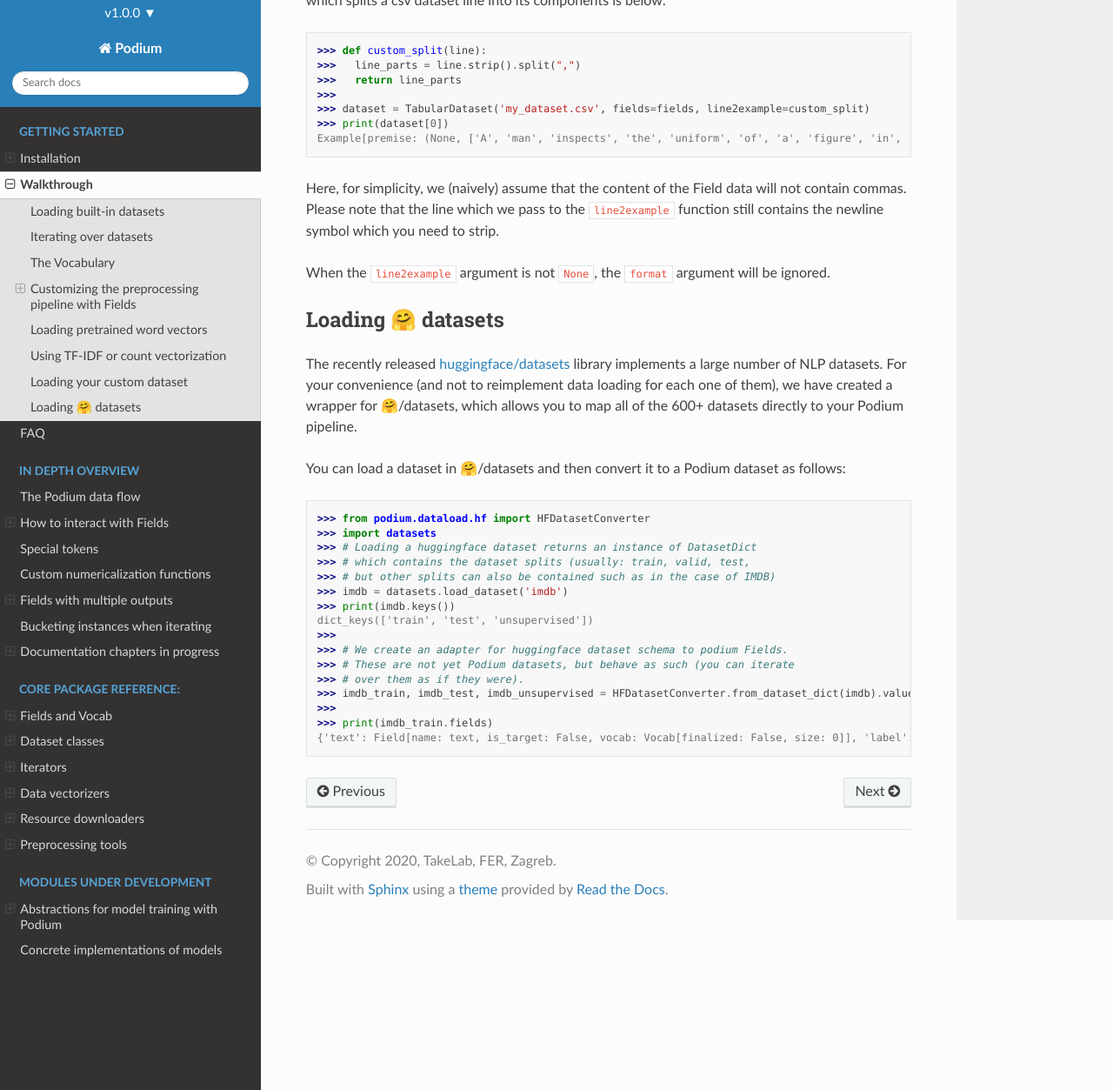
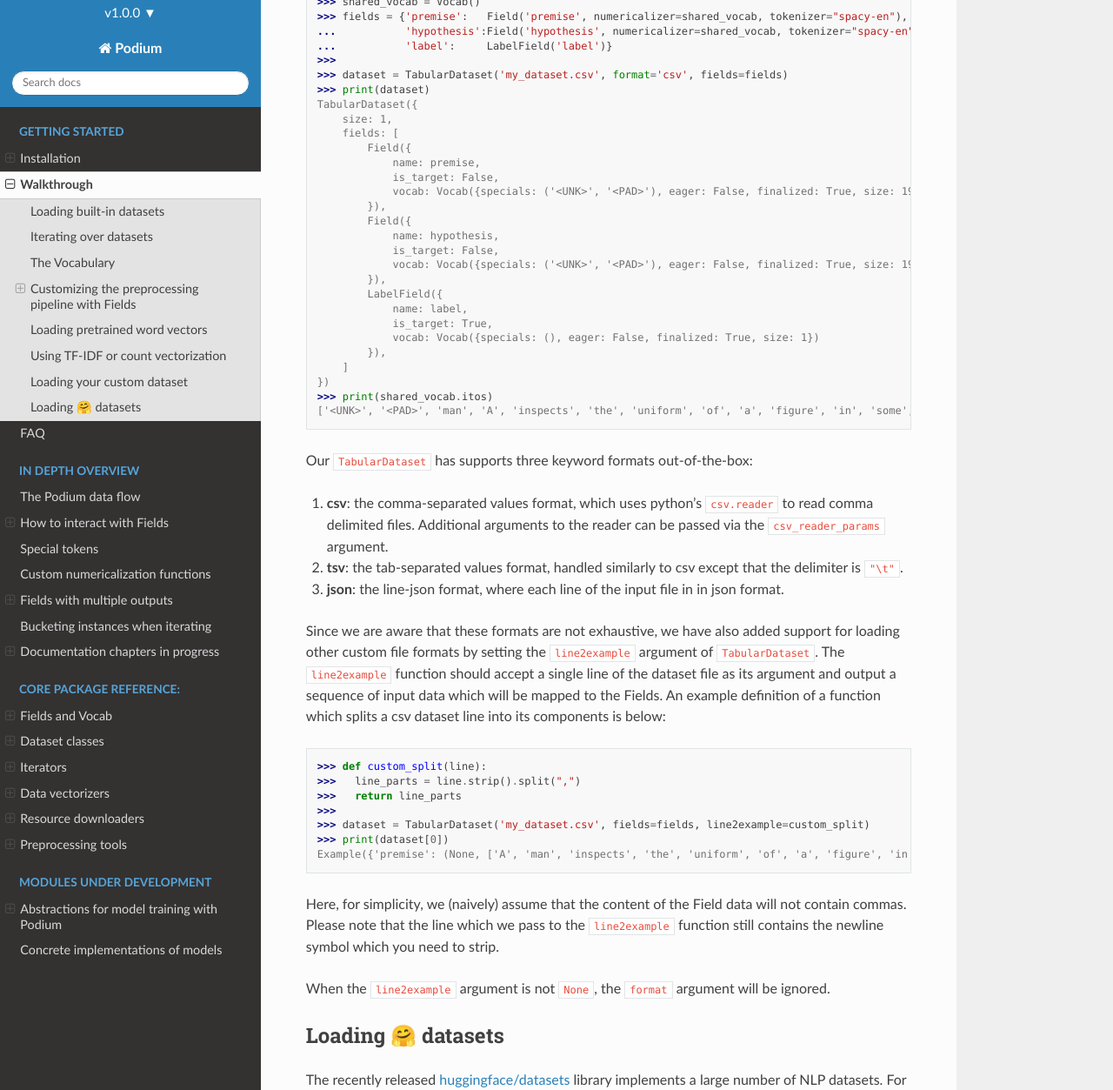
Before and after one commit to TakeLab/podium, a Sphinx documentation site: the page built from docs/source/walkthrough.rst, in a window 1280 px wide and 1400 px high, scrolled down 7528 px, cut to the strip 147-1400 px from the top of the window. Shown: the whole strip at 87% size. Built offline with Sphinx 7.4.7 and the Read the Docs theme 2.0.0, drawn with Linux system fonts in a browser that asks for light colours; some of the changed text lies outside the part shown.

Commit message:
Improve __repr__ of core components (#277)
* Improve __repr__ of core components

* Remove commented lines

* Remove whitespace

```diff
--- a/docs/source/advanced.rst
+++ b/docs/source/advanced.rst
@@ -17,7 +17,7 @@ The data is processed immediately when the instance is loaded from disk and then
   >>> from podium.datasets import SST
   >>> sst_train, sst_test, sst_dev = SST.get_dataset_splits()
   >>> print(sst_train[222])
-  Example[text: (None, ['A', 'slick', ',', 'engrossing', 'melodrama', '.']); label: (None, 'positive')]
+  Example({'text': (None, ['A', 'slick', ',', 'engrossing', 'melodrama', '.']), 'label': (None, 'positive')})
 
 We can unpack the Example class with the bracket notation, as you would a dictionary.
 
--- a/docs/source/walkthrough.rst
+++ b/docs/source/walkthrough.rst
@@ -32,12 +32,25 @@ One built-in dataset available in Podium is the `Stanford Sentiment Treebank <ht
   >>> from podium.datasets import SST
   >>> sst_train, sst_test, sst_valid = SST.get_dataset_splits() # doctest:+ELLIPSIS
   >>> print(sst_train)
-  SST[Size: 6920, Fields:
-     (Field[name: text, is_target: False, vocab: Vocab[finalized: True, size: 16284]]
-      LabelField[name: label, is_target: True, vocab: Vocab[finalized: True, size: 2]])
-  ]
+  SST({
+      size: 6920,
+      fields: [
+          Field({
+              name: text,
+              keep_raw: False,
+              is_target: False,
+              vocab: Vocab({specials: ('<UNK>', '<PAD>'), eager: False, finalized: True, size: 16284})
+          }),
+          LabelField({
+              name: label,
+              keep_raw: False,
+              is_target: True,
+              vocab: Vocab({specials: (), eager: False, finalized: True, size: 2})
+          })
+      ]
+  })
   >>> print(sst_train[222]) # A short example
-  Example[text: (None, ['A', 'slick', ',', 'engrossing', 'melodrama', '.']); label: (None, 'positive')]
+  Example({'text': (None, ['A', 'slick', ',', 'engrossing', 'melodrama', '.']), 'label': (None, 'positive')})
 
 
 Each built-in Podium dataset has a :meth:`get_dataset_splits` method, which returns the `train`, `test` and `validation` split of that dataset, if available.
@@ -78,8 +91,18 @@ We saw earlier that our dataset has two Fields: text and label. We will touch on
 
   >>> text_field, label_field = sst_train.fields
   >>> print(text_field, label_field, sep='\n')
-  Field[name: text, is_target: False, vocab: Vocab[finalized: True, size: 16284]]
-  LabelField[name: label, is_target: True, vocab: Vocab[finalized: True, size: 2]]
+  Field({
+      name: text,
+      keep_raw: False,
+      is_target: False,
+      vocab: Vocab({specials: ('<UNK>', '<PAD>'), eager: False, finalized: True, size: 16284})
+  })
+  LabelField({
+      name: label,
+      keep_raw: False,
+      is_target: True,
+      vocab: Vocab({specials: (), eager: False, finalized: True, size: 2})
+  })
 
 Inside each of these two fields we can see a :class:`podium.storage.Vocab` class, which is used for numericalization (converting tokens to indices). A Vocab is mainly defined by two maps: the string-to-index mapping :attr:`podium.storage.Vocab.stoi` and the index-to-string mapping :attr:`podium.storage.Vocab.itos`.
 
@@ -127,8 +150,18 @@ The SST dataset has two textual data columns (fields): (1) the input text of the
   >>> text = Field(name='text', numericalizer=small_vocabulary)
   >>> label = LabelField(name='label')
   >>> print(text, label, sep='\n')
-  Field[name: text, is_target: False, vocab: Vocab[finalized: False, size: 0]]
-  LabelField[name: label, is_target: True, vocab: Vocab[finalized: False, size: 0]]
+  Field({
+      name: text,
+      keep_raw: False,
+      is_target: False,
+      vocab: Vocab({specials: ('<UNK>', '<PAD>'), eager: True, finalized: False, size: 0})
+  })
+  LabelField({
+      name: label,
+      keep_raw: False,
+      is_target: True,
+      vocab: Vocab({specials: (), eager: True, finalized: False, size: 0})
+  })
 
 That's it! We have defined our Fields. In order for them to be initialized, we need to `show` them a dataset. For built-in datasets, this is done behind the scenes in the ``get_dataset_splits`` method. We will elaborate how to do this yourself in :ref:`custom-loading`.
 
@@ -137,7 +170,7 @@ That's it! We have defined our Fields. In order for them to be initialized, we n
   >>> fields = {'text': text, 'label': label}
   >>> sst_train, sst_test, sst_dev = SST.get_dataset_splits(fields=fields)
   >>> print(small_vocabulary)
-  Vocab[finalized: True, size: 5000]
+  Vocab({specials: ('<UNK>', '<PAD>'), eager: True, finalized: True, size: 5000})
 
 Our new Vocab has been limited to the 5000 most frequent words. If your `Vocab` contains the unknown special token :class:`podium.vocab.UNK`, the words not present in the vocabulary will be set to the value of the unknown token. The unknown token is one of the default `special` tokens in the Vocab, alongside the padding token :class:`podium.vocab.PAD`. You can read more about these in :ref:`specials`.
 
@@ -257,10 +290,26 @@ For this dataset, we need to define three Fields. We also might want the fields
   >>>
   >>> dataset = TabularDataset('my_dataset.csv', format='csv', fields=fields)
   >>> print(dataset)
-  TabularDataset[Size: 1, Fields:
-   (Field[name: premise, is_target: False, vocab: Vocab[finalized: True, size: 19]]
-    Field[name: hypothesis, is_target: False, vocab: Vocab[finalized: True, size: 19]]
-    LabelField[name: label, is_target: True, vocab: Vocab[finalized: True, size: 1]])]
+  TabularDataset({
+      size: 1,
+      fields: [
+          Field({
+              name: premise,
+              is_target: False,
+              vocab: Vocab({specials: ('<UNK>', '<PAD>'), eager: False, finalized: True, size: 19})
+          }),
+          Field({
+              name: hypothesis,
+              is_target: False,
+              vocab: Vocab({specials: ('<UNK>', '<PAD>'), eager: False, finalized: True, size: 19})
+          }),
+          LabelField({
+              name: label,
+              is_target: True,
+              vocab: Vocab({specials: (), eager: False, finalized: True, size: 1})
+          }),
+      ]
+  })
   >>> print(shared_vocab.itos)
   ['<UNK>', '<PAD>', 'man', 'A', 'inspects', 'the', 'uniform', 'of', 'a', 'figure', 'in', 'some', 'East', 'Asian', 'country', '.', 'The', 'is', 'sleeping']
 
@@ -282,7 +331,7 @@ The ``line2example`` function should accept a single line of the dataset file as
   >>>
   >>> dataset = TabularDataset('my_dataset.csv', fields=fields, line2example=custom_split)
   >>> print(dataset[0])
-  Example[premise: (None, ['A', 'man', 'inspects', 'the', 'uniform', 'of', 'a', 'figure', 'in', 'some', 'East', 'Asian', 'country', '.']); hypothesis: (None, ['The', 'man', 'is', 'sleeping']); label: (None, 'contradiction')]
+  Example({'premise': (None, ['A', 'man', 'inspects', 'the', 'uniform', 'of', 'a', 'figure', 'in', 'some', 'East', 'Asian', 'country', '.']), 'hypothesis': (None, ['The', 'man', 'is', 'sleeping']); label: (None, 'contradiction')})
 
 
 Here, for simplicity, we (naively) assume that the content of the Field data will not contain commas.
@@ -302,7 +351,8 @@ You can load a dataset in 🤗/datasets and then convert it to a Podium dataset
 
 .. code-block:: python
 
-  >>> from podium.dataload.hf import HFDatasetConverter
+  >>> import pprint
+  >>> from podium.datasets.hf import HFDatasetConverter
   >>> import datasets
   >>> # Loading a huggingface dataset returns an instance of DatasetDict
   >>> # which contains the dataset splits (usually: train, valid, test,
@@ -316,8 +366,17 @@ You can load a dataset in 🤗/datasets and then convert it to a Podium dataset
   >>> # over them as if they were).
   >>> imdb_train, imdb_test, imdb_unsupervised = HFDatasetConverter.from_dataset_dict(imdb).values()
   >>>
-  >>> print(imdb_train.fields)
-  {'text': Field[name: text, is_target: False, vocab: Vocab[finalized: False, size: 0]], 'label': LabelField[name: label, is_target: True]}
+  >>> pprint.pprint(imdb_train.as_dataset().fields)
+  (Field({
+      name: text,
+      keep_raw: False,
+      is_target: False,
+      vocab: Vocab({specials: ('<UNK>', '<PAD>'), eager: True, finalized: False, size: 280617})
+  }),
+   LabelField({
+      name: label,
+      keep_raw: False,
+      is_target: True}))
 
 
 .. testcleanup::
```
Also changed, not shown: README.md (+24 -6 lines), 8 other files.
